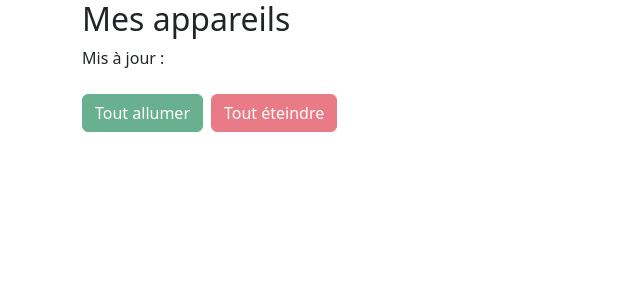
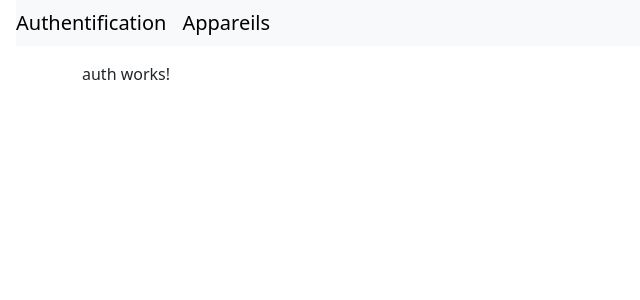
Before and after one commit to Kobe19/LearningAnguglar, an Angular app: page /auth in a window 1280 px wide. Before the commit this address led to /. Shown: the top 300 px of the page, without its empty margins (0-640 px from the left). Built offline with nearby package versions, Linux system fonts and the light colour scheme.

Commit message:
navbar et router link

```diff
--- a/src/app/app.component.html
+++ b/src/app/app.component.html
@@ -1,29 +1,17 @@
+<nav class="navbar navbar-expand-lg navbar-light bg-light mb-3 ms-3">
+  <div class="collapse navbar-collapse" id="navbarNav">
+    <ul class="navbar-nav">
+      <li routerLinkActive="active">
+        <a class="navbar-brand" routerLink="auth">Authentification</a>
+      </li>
+      <li routerLinkActive="active">
+        <a class="navbar-brand" routerLink="appareils">Appareils</a>
+      </li>
+    </ul>
+  </div>
+</nav>
 <div class="container">
   <div class="row">
-    <div class="col-xs-12">
-      <h2>Mes appareils</h2>
-
-      <p> Mis à jour : {{ lastUpdate | async }}</p>
-
-      <!--
-         - Pipe Date
-        <p> Mis à jour : {{ lastUpdate  | date: 'medium' | uppercase }}</p>
-      -->
-
-      <ul class="list-group">
-        <app-appareil
-          *ngFor="let app of appareils; let i = index"
-          [indexOfAppareil]="i"
-          [appareilName]="app.name"
-          [appareilStatus]="app.status"></app-appareil>
-      </ul>
-      <button class="mt-2 btn btn-success"
-              [disabled]="!isAuth"
-              (click)="onAllumer()">Tout allumer</button>
-
-      <button class="mt-2 ms-2 btn btn-danger"
-              [disabled]="!isAuth"
-              (click)="onEteindre()">Tout éteindre</button>
-    </div>
+    <router-outlet></router-outlet>
   </div>
 </div>
--- a/src/app/app.module.ts
+++ b/src/app/app.module.ts
@@ -9,6 +9,13 @@ import {FormsModule} from "@angular/forms";
 import {AppareilService} from "./service/appareil.service";
 import { AuthComponent } from './auth/auth.component';
 import { AppareilViewComponent } from './appareil-view/appareil-view.component';
+import {RouterModule, Routes} from "@angular/router";
+
+const appRoutes: Routes = [
+  {path: 'appareils', component: AppareilViewComponent},
+  {path: 'auth', component: AuthComponent},
+  {path: '', component: AppareilViewComponent}
+];
 
 @NgModule({
   declarations: [
@@ -21,7 +28,8 @@ import { AppareilViewComponent } from './appareil-view/appareil-view.component';
   imports: [
     BrowserModule,
     AppRoutingModule,
-    FormsModule
+    FormsModule,
+    RouterModule.forRoot(appRoutes)
   ],
   providers: [
     AppareilService
--- a/src/app/appareil-view/appareil-view.component.html
+++ b/src/app/appareil-view/appareil-view.component.html
@@ -1,5 +1,3 @@
-<div class="container">
-  <div class="row">
 <div class="col-xs-12">
   <h2>Mes appareils</h2>
 
@@ -25,5 +23,3 @@
           [disabled]="!isAuth"
           (click)="onEteindre()">Tout éteindre</button>
 </div>
-  </div>
-</div>
```
Lines whose indentation alone changed are shown as unchanged.
